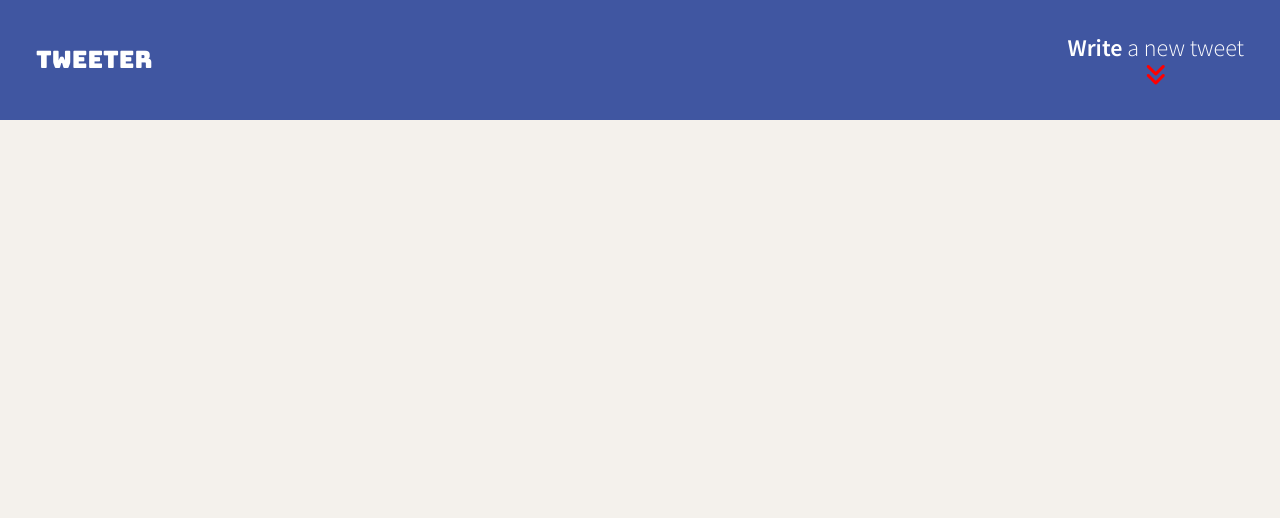
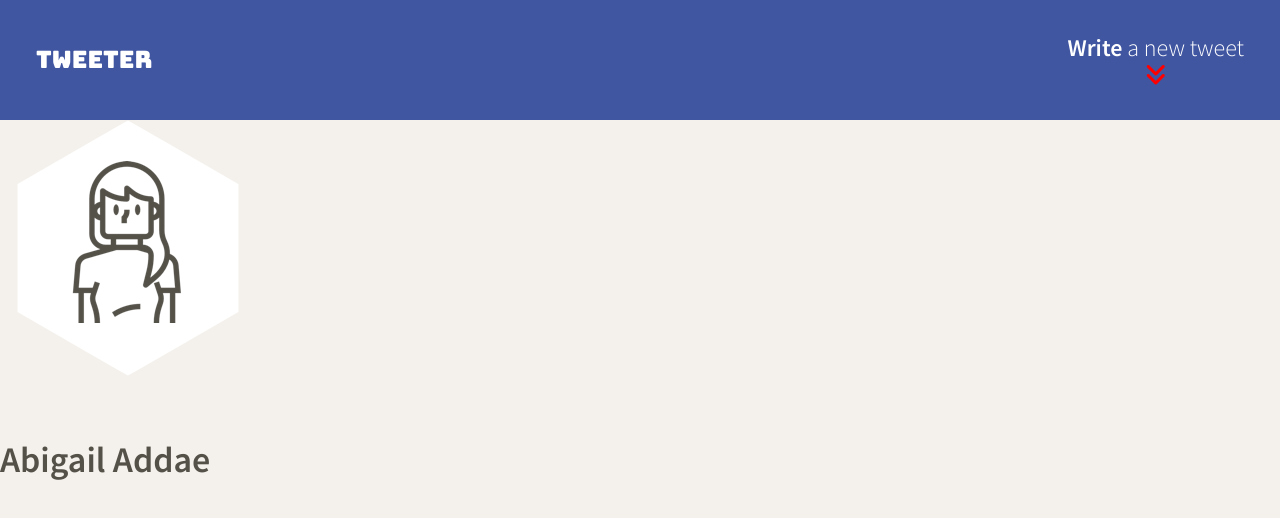
Before and after one commit to wint3rsun/tweeterApp, a website: page public/index.html in a window 1280 px wide. Drawn offline with nearby package versions, Linux system fonts and the light colour scheme.

Commit message:
add header content to index.html

```diff
--- a/public/index.html
+++ b/public/index.html
@@ -32,6 +32,16 @@
       </div>
     </nav>
 
+    <header>
+      <div>
+        <img src="/images/profile-hex.png" alt="user display photo">
+      </div>
+      <br>
+      <div>
+        <h2>Abigail Addae</h2>
+      </div>
+    </header>
+
     <!-- Page-specific (main) content here -->
     <main class="container"></main>
   </body>
```
